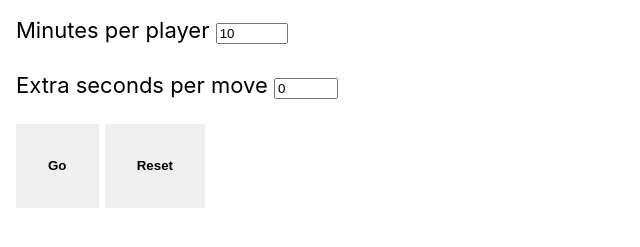
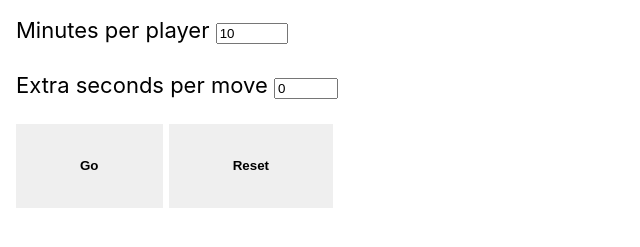
Before and after one commit to nckprsn/lilchesstimer, a plain HTML site: page index.html in a window 1280 px wide. Shown: the part 127-374 px from the top of the page, without its empty margins (0-640 px from the left). Drawn offline with Linux system fonts and the light colour scheme.

Commit message:
Adjust padding in style.css for better layout

```diff
--- a/style.css
+++ b/style.css
@@ -21,7 +21,7 @@ button
 
 	font-weight: bold;
 
-	padding: 2rem;
+	padding: 2rem 4rem;
 }
 
 /* -------------------------------------------------- */
@@ -118,6 +118,7 @@ button
 	display: block;
 	width: 100%;
 	height: 100%;
+	padding-inline: 1rem;
 }
 
 /* ---------- */
```
